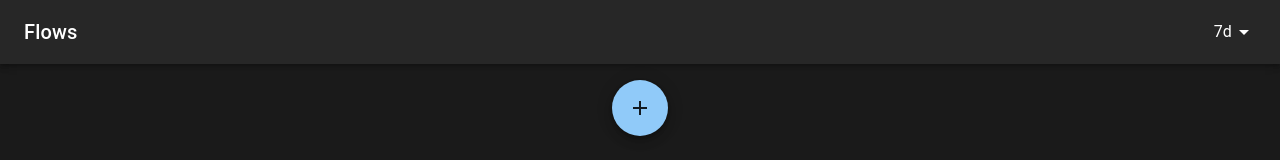
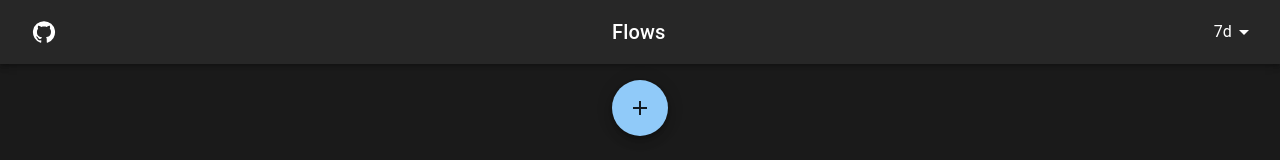
Before and after one commit to codylund/flyfish-today-client, a React (Create React App) app: page / in a window 1280 px wide. Shown: the top 160 px of the page. Built offline with nearby package versions, Linux system fonts and the light colour scheme.

Commit message:
add github link

```diff
--- a/src/components/FlowAppBar.tsx
+++ b/src/components/FlowAppBar.tsx
@@ -3,6 +3,9 @@ import Select, { type SelectChangeEvent } from '@mui/material/Select'
 import AppBar from '@mui/material/AppBar'
 import Box from '@mui/material/Box'
 import FormControl from '@mui/material/FormControl'
+import GitHubIcon from '@mui/icons-material/GitHub'
+import { IconButton } from '@mui/material'
+import { Link } from 'react-router-dom'
 import MenuItem from '@mui/material/MenuItem'
 import Toolbar from '@mui/material/Toolbar'
 import Typography from '@mui/material/Typography'
@@ -22,7 +25,10 @@ export const FlowAppBar: FC<FlowAppBarProps> = ({ lookback, onLookbackUpdated })
     <Box sx={{ width: '100%', flexGrow: 1 }}>
       <AppBar position="static">
         <Toolbar>
-          <Typography variant="h6" component="div" sx={{ flexGrow: 1, textAlign: 'left' }}>
+          <IconButton component={Link} to="https://github.com/codylund/stream-flows">
+            <GitHubIcon />
+          </IconButton>
+          <Typography variant="h6" component="div" sx={{ flexGrow: 1, textAlign: 'center' }}>
             Flows
           </Typography>
           <FormControl>
```
